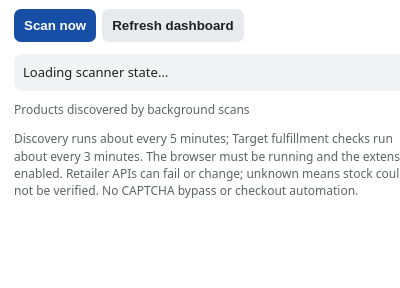
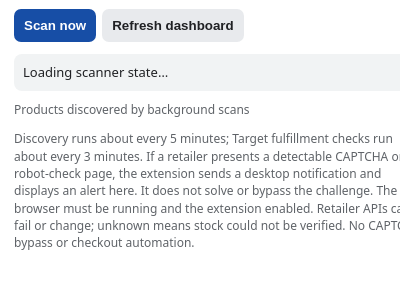
Before and after one commit to FelRod-Diecast/Pokemon-TCG-Store-Scanner, a browser extension: page popup.html in a window 400 px wide. Shown: the part 82-370 px from the top of the page. Drawn offline with Linux system fonts and the light colour scheme.

Commit message:
Explain CAPTCHA alert behavior in scanner dashboard

```diff
--- a/popup.html
+++ b/popup.html
@@ -1,12 +1,12 @@
 <!doctype html>
 <html lang="en"><head><meta charset="utf-8"><meta name="viewport" content="width=device-width,initial-scale=1"><title>Pokémon TCG Store Scanner</title>
 <style>
-body{font:13px/1.45 system-ui,Segoe UI,sans-serif;width:410px;max-height:620px;margin:0;padding:14px;color:#202124;background:#fff}h1{font-size:18px;margin:0 0 4px}.muted{color:#5f6368;font-size:12px}.actions{display:flex;gap:6px;margin:12px 0}button{border:0;border-radius:7px;padding:9px 10px;cursor:pointer;background:#174ea6;color:#fff;font-weight:600}button.secondary{background:#e8eaed;color:#202124}button:disabled{opacity:.55}#summary{padding:9px;background:#f1f3f4;border-radius:8px;margin-bottom:10px}.product{border-top:1px solid #e8eaed;padding:9px 0}.product a{color:#174ea6;text-decoration:none;font-weight:600}.meta{display:flex;gap:7px;flex-wrap:wrap;margin-top:4px}.pill{font-size:11px;border-radius:20px;background:#f1f3f4;padding:2px 7px}.in_stock{background:#e6f4ea;color:#137333}.sold_out{background:#fce8e6;color:#c5221f}.unknown{background:#fef7e0;color:#8a5a00}#products{overflow:auto;max-height:340px}.storeline{margin-top:5px}.statusline{margin-top:8px;font-size:12px}
+body{font:13px/1.45 system-ui,Segoe UI,sans-serif;width:410px;max-height:620px;margin:0;padding:14px;color:#202124;background:#fff}h1{font-size:18px;margin:0 0 4px}.muted{color:#5f6368;font-size:12px}.actions{display:flex;gap:6px;margin:12px 0}button{border:0;border-radius:7px;padding:9px 10px;cursor:pointer;background:#174ea6;color:#fff;font-weight:600}button.secondary{background:#e8eaed;color:#202124}button:disabled{opacity:.55}#summary{padding:9px;background:#f1f3f4;border-radius:8px;margin-bottom:10px}.product{border-top:1px solid #e8eaed;padding:9px 0}.product a{color:#174ea6;text-decoration:none;font-weight:600}.meta{display:flex;gap:7px;flex-wrap:wrap;margin-top:4px}.pill{font-size:11px;border-radius:20px;background:#f1f3f4;padding:2px 7px}.in_stock{background:#e6f4ea;color:#137333}.sold_out{background:#fce8e6;color:#c5221f}.unknown{background:#fef7e0;color:#8a5a00}#products{overflow:auto;max-height:340px}.challenge{border:1px solid #d93025;background:#fce8e6;border-radius:8px;padding:9px;margin:0 0 9px}.challenge a{color:#174ea6}.storeline{margin-top:5px}.statusline{margin-top:8px;font-size:12px}
 </style></head><body>
 <h1>Pokémon TCG Store Scanner</h1>
 <div class="muted">Automatic background discovery and stock monitoring for Target, Costco, and Sam’s Club.</div>
 <div class="actions"><button id="scanNow">Scan now</button><button id="refresh" class="secondary">Refresh dashboard</button></div>
 <div id="summary">Loading scanner state…</div>
 <div class="muted">Products discovered by background scans</div><div id="products"></div>
-<p class="muted">Discovery runs about every 5 minutes; Target fulfillment checks run about every 3 minutes. The browser must be running and the extension enabled. Retailer APIs can fail or change; unknown means stock could not be verified. No CAPTCHA bypass or checkout automation.</p>
+<p class="muted">Discovery runs about every 5 minutes; Target fulfillment checks run about every 3 minutes. If a retailer presents a detectable CAPTCHA or robot-check page, the extension sends a desktop notification and displays an alert here. It does not solve or bypass the challenge. The browser must be running and the extension enabled. Retailer APIs can fail or change; unknown means stock could not be verified. No CAPTCHA bypass or checkout automation.</p>
 <script src="popup.js"></script></body></html>
```
